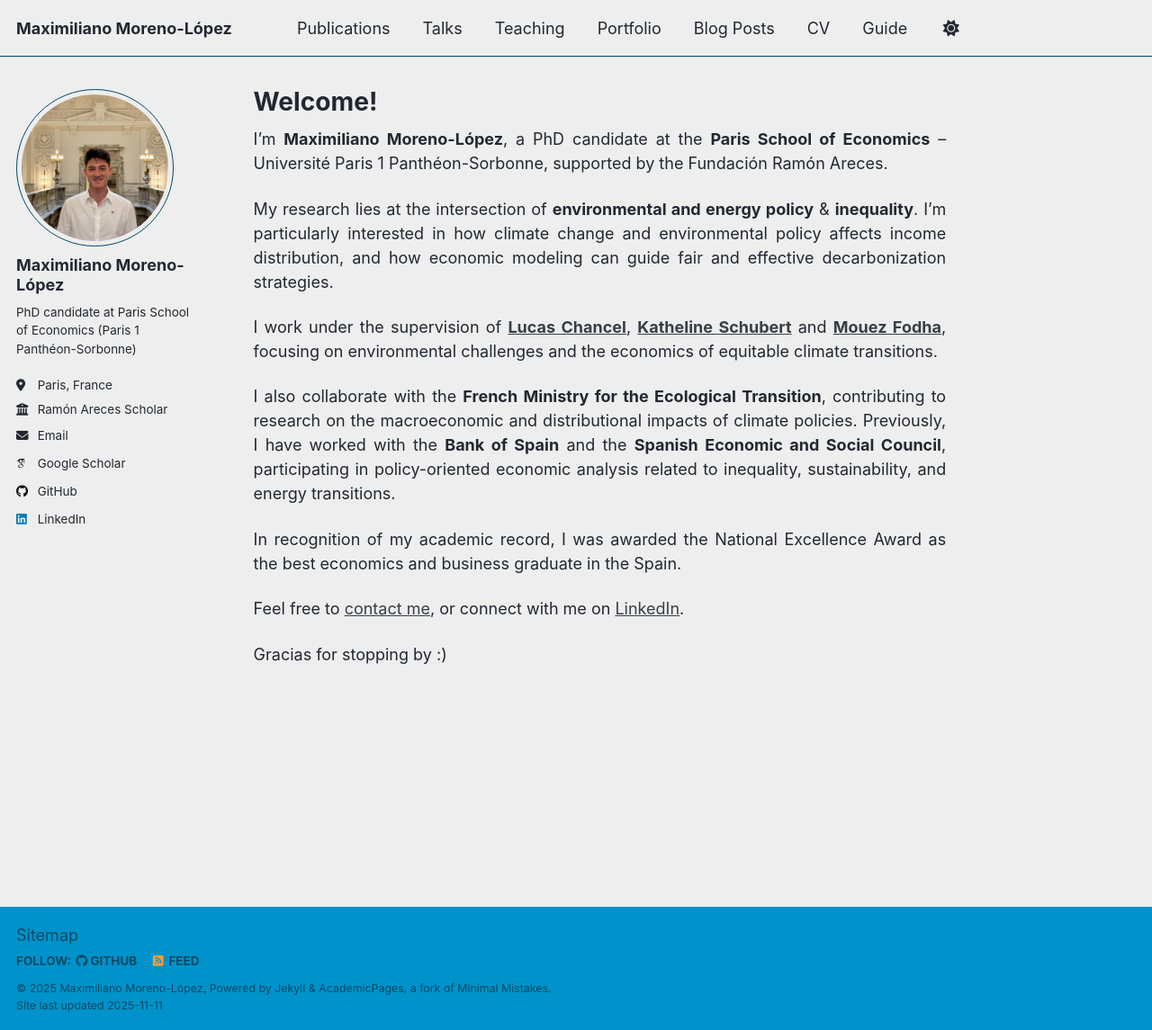
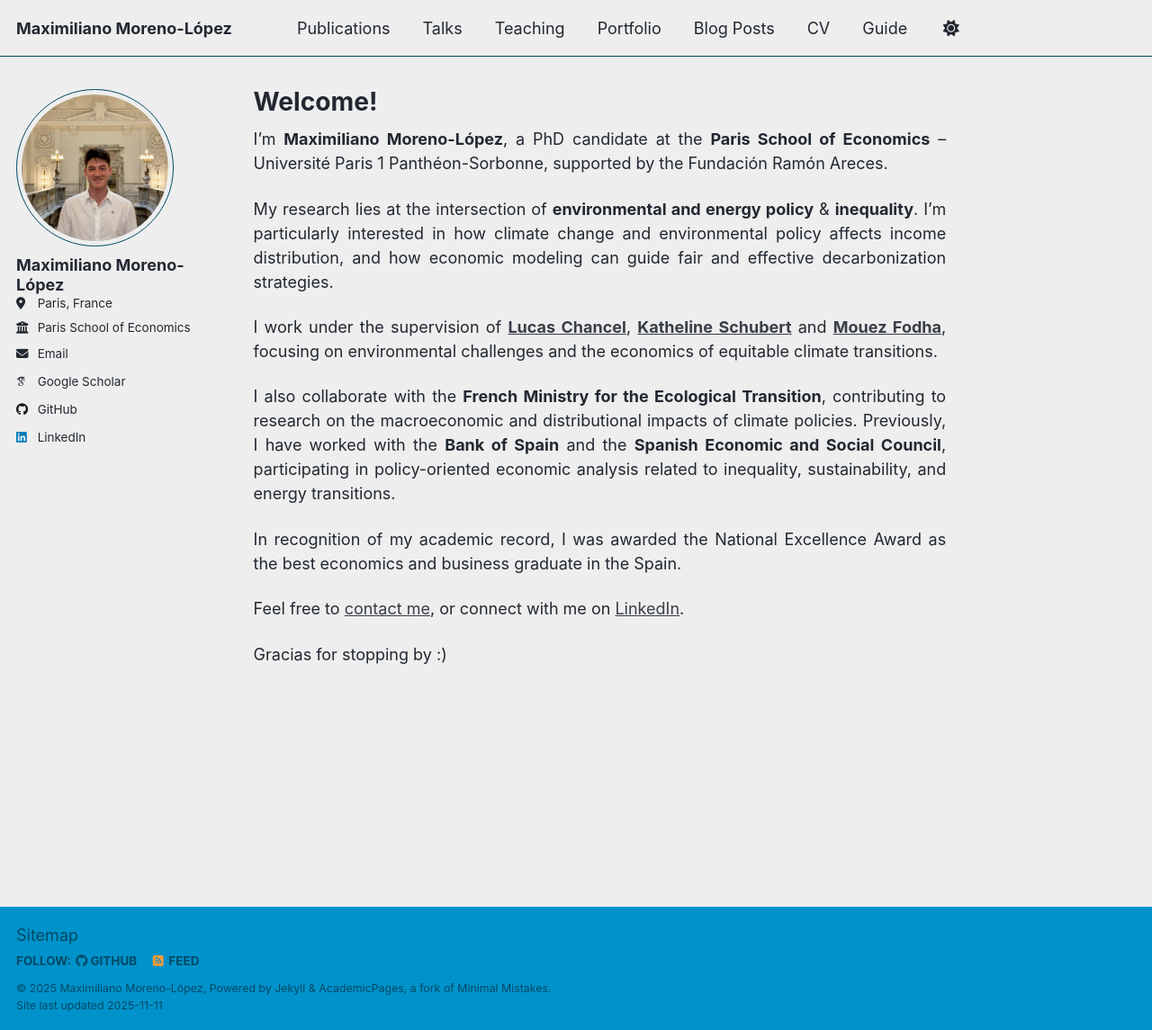
Before and after one commit to MaximilianoMoreno-Lopez/MaximilianoMoreno-Lopez.github.io, a Jekyll site: the page built from _pages/about.md, in a window 1280 px wide and 1145 px high. Shown: the whole window at 90% size. Built offline with Jekyll 4.4.1, drawn with Linux system fonts in a browser that asks for light colours; some web fonts are replaced; a script that is not in the unit is left out.

Commit message:
Update _config.yml

```diff
--- a/_config.yml
+++ b/_config.yml
@@ -22,9 +22,9 @@ author:
   name             : "Maximiliano Moreno-López"
   avatar           : "foto maxi.png"
   pronouns         : #"he/him"
-  bio              : "PhD candidate at Paris School of Economics (Paris 1 Panthéon-Sorbonne)"
+  bio              : #"PhD candidate at Paris School of Economics (Paris 1 Panthéon-Sorbonne)"
   location         : "Paris, France"
-  employer         : "Ramón Areces Scholar"
+  employer         : "Paris School of Economics"
   uri              :
   email            : "maximiliano.moreno-lopez@psemail.eu"
 
```
